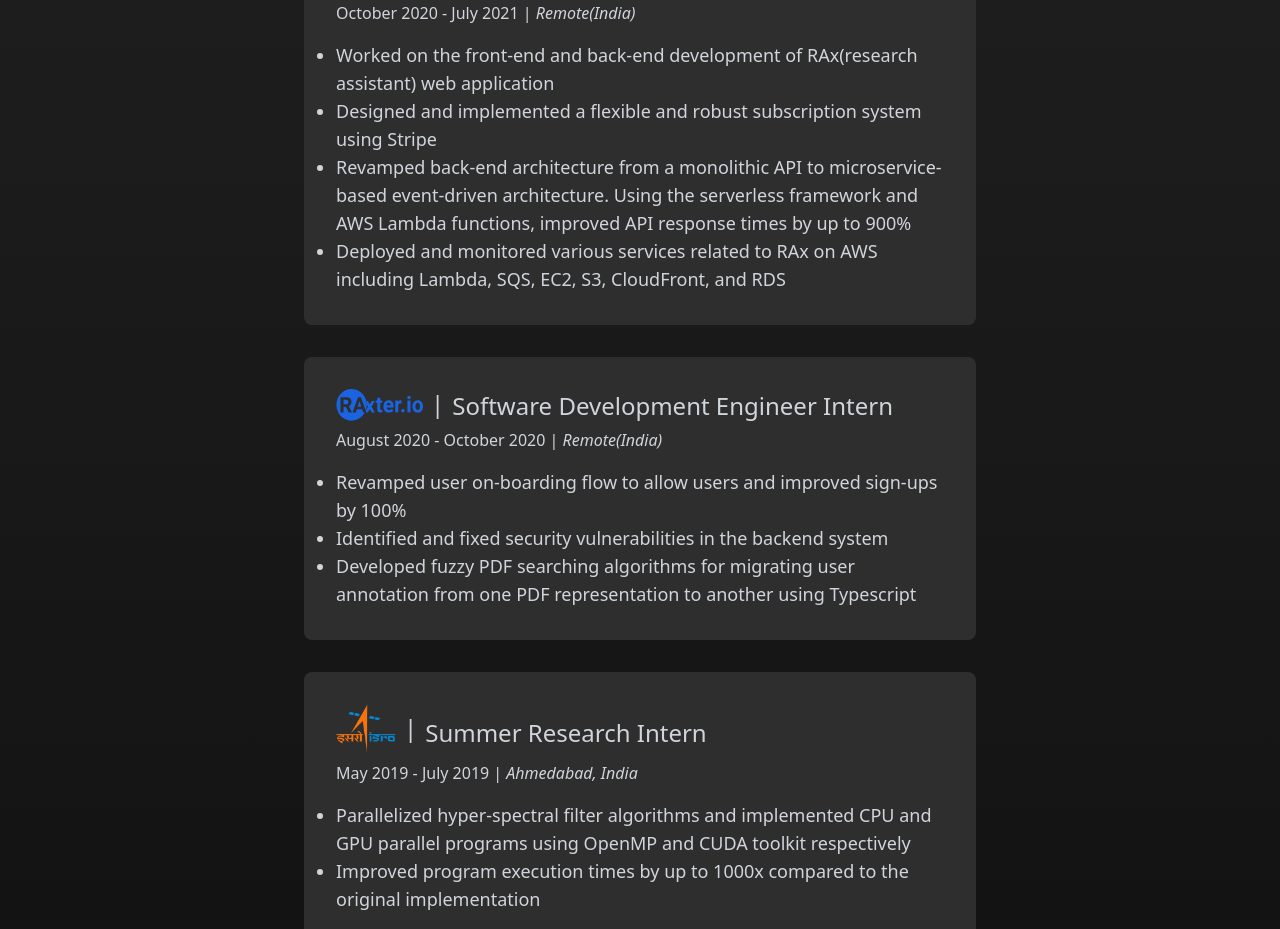
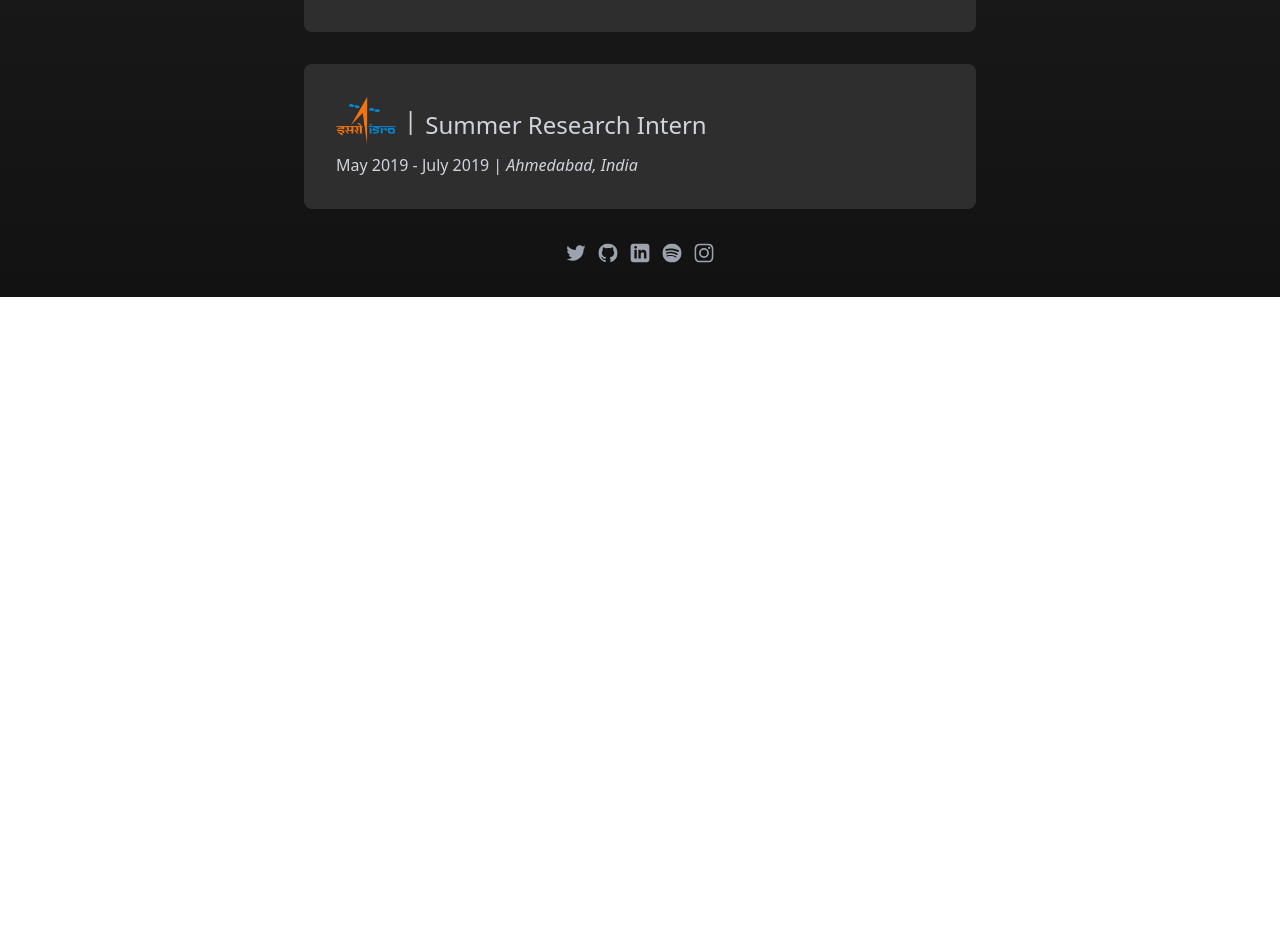
Before and after one commit to hetthakkar/portfolio, a Next.js app: page /work in a window 1280 px wide. Shown: the part 623-1552 px from the top of the page. After the commit the page ends 920 px from the top, so only its background shows below. Built offline with nearby package versions, Linux system fonts and the light colour scheme.

Commit message:
remove unnecessary details

```diff
--- a/pages/education.tsx
+++ b/pages/education.tsx
@@ -13,7 +13,7 @@ const Education: NextPage<IBaseProps> = (props: IBaseProps) => {
         Education
       </div>
       <TextContainer>
-        <div className='mb-4'>
+        <div>
           <div className='card-title'>
             Masters in Computer Science at{' '}
             <a
@@ -27,14 +27,9 @@ const Education: NextPage<IBaseProps> = (props: IBaseProps) => {
           </div>
           <div className='card-subtitle'>August 2021 - May 2023</div>
         </div>
-        <div>
-          <div className="card-text">
-          Select coursework: Software Engineering, Design and Analysis of Algorithms, Database Management Systems
-          </div>
-        </div>
       </TextContainer>
       <TextContainer className="mt-8 mb-8">
-        <div className='mb-4'>
+        <div >
           <div className='card-title'>
             Bachelor of Technology in Information and Communication Technology at{' '}
             <a
@@ -48,12 +43,6 @@ const Education: NextPage<IBaseProps> = (props: IBaseProps) => {
           </div>
           <div className='card-subtitle'>August 2016 - May 2020</div>
         </div>
-        <div>
-          <div className="card-text">
-          Select coursework: Machine learning for data mining, High-Performance Computing, Modeling and Simulation, Quantum
-Computation, Digital Signal Processing
-          </div>
-        </div>
       </TextContainer>
     </Container>
   )
--- a/pages/work.tsx
+++ b/pages/work.tsx
@@ -37,17 +37,6 @@ const Work: NextPage<IBaseProps> = (props: IBaseProps) => {
           <span className='font-medium -mt-1.5 sm:ml-2'>Front End Engineer Intern</span>{' '}
         </div>
         <div className='card-subtitle'>May 2022 - August - 2022 | <i>New York, US</i></div>
-        <div className='card-text mt-4'>
-          <ul className='list-disc'>
-            <li>
-            Designed and developed GUI interfaces to manage capacity resulting in faster configuration and deployment times for storage and other virtual resources
-            </li>
-            <li>
-            Designed GraphQL schema to model dynamic metadata and permissions for virtual resources and implemented resolvers in Hack(PHP)
-            </li>
-
-          </ul>
-        </div>
       </TextContainer>
 
       <TextContainer className='mb-8'>
@@ -64,28 +53,6 @@ const Work: NextPage<IBaseProps> = (props: IBaseProps) => {
           <span className='font-medium -mt-1.5 sm:ml-2'>Software Development Engineer</span>{' '}
         </div>
         <div className='card-subtitle'>October 2020 - July 2021 | <i>Remote(India)</i></div>
-        <div className='card-text mt-4'>
-          <ul className='list-disc'>
-            <li>
-              Worked on the front-end and back-end development of RAx(research
-              assistant) web application{' '}
-            </li>
-            <li>
-              Designed and implemented a flexible and robust subscription system
-              using Stripe
-            </li>
-            <li>
-              Revamped back-end architecture from a monolithic API to
-              microservice-based event-driven architecture. Using the serverless
-              framework and AWS Lambda functions, improved API response times by
-              up to 900%
-            </li>
-            <li>
-              Deployed and monitored various services related to RAx on AWS
-              including Lambda, SQS, EC2, S3, CloudFront, and RDS
-            </li>
-          </ul>
-        </div>
       </TextContainer>
 
       <TextContainer className='mb-8'>
@@ -102,22 +69,6 @@ const Work: NextPage<IBaseProps> = (props: IBaseProps) => {
           <span className='font-medium -mt-1.5 sm:ml-2'>Software Development Engineer Intern</span>{' '}
         </div>
         <div className='card-subtitle'>August 2020 - October 2020 | <i>Remote(India)</i></div>
-        <div className='card-text mt-4'>
-          <ul className='list-disc'>
-            <li>
-              Revamped user on-boarding flow to allow users and improved
-              sign-ups by 100%
-            </li>
-            <li>
-              Identified and fixed security vulnerabilities in the backend
-              system
-            </li>
-            <li>
-              Developed fuzzy PDF searching algorithms for migrating user
-              annotation from one PDF representation to another using Typescript
-            </li>
-          </ul>
-        </div>
       </TextContainer>
 
       <TextContainer className='mb-8'>
@@ -140,19 +91,6 @@ const Work: NextPage<IBaseProps> = (props: IBaseProps) => {
 
         </div>
         <div className='card-subtitle'>May 2019 - July 2019 | <i>Ahmedabad, India</i></div>
-        <div className='card-text mt-4'>
-          <ul className='list-disc'>
-            <li>
-              Parallelized hyper-spectral filter algorithms and implemented CPU
-              and GPU parallel programs using OpenMP and CUDA toolkit
-              respectively
-            </li>
-            <li>
-              Improved program execution times by up to 1000x compared to the
-              original implementation
-            </li>
-          </ul>
-        </div>
       </TextContainer>
     </Container>
   )
```
